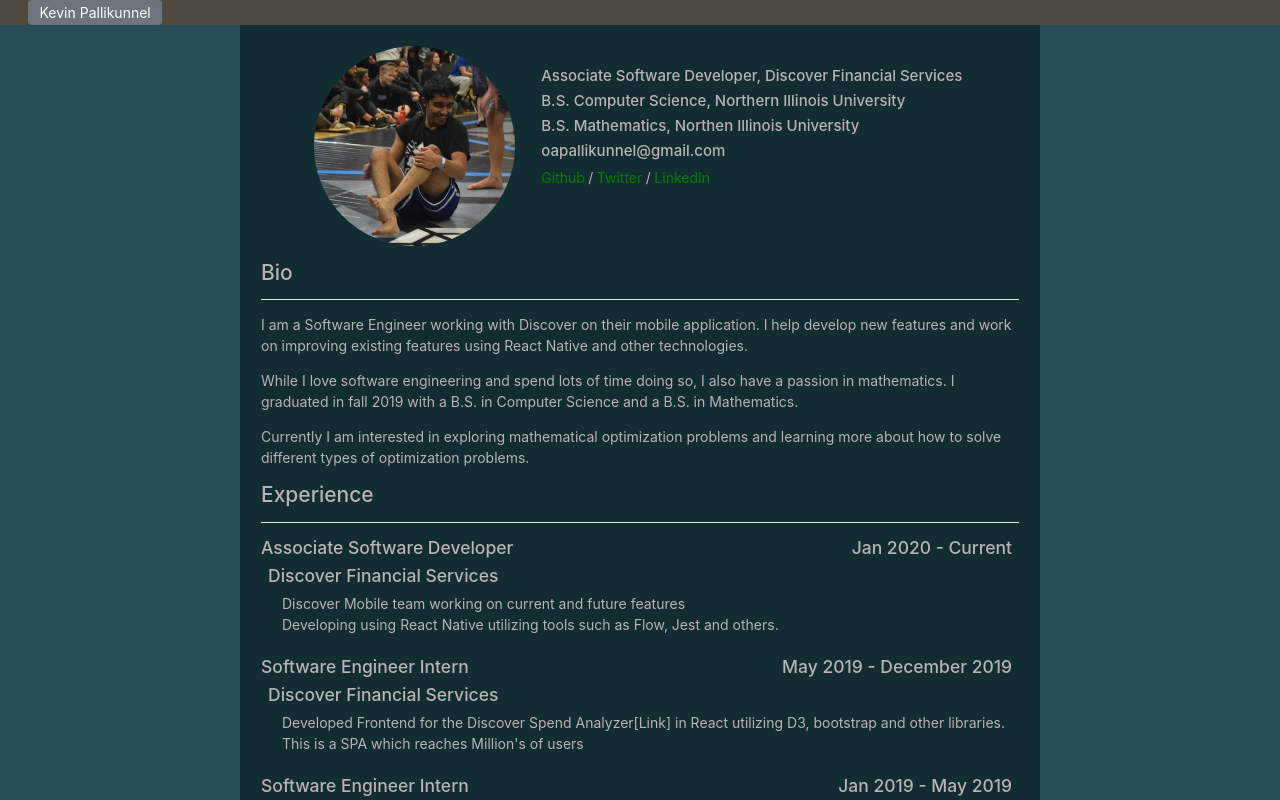
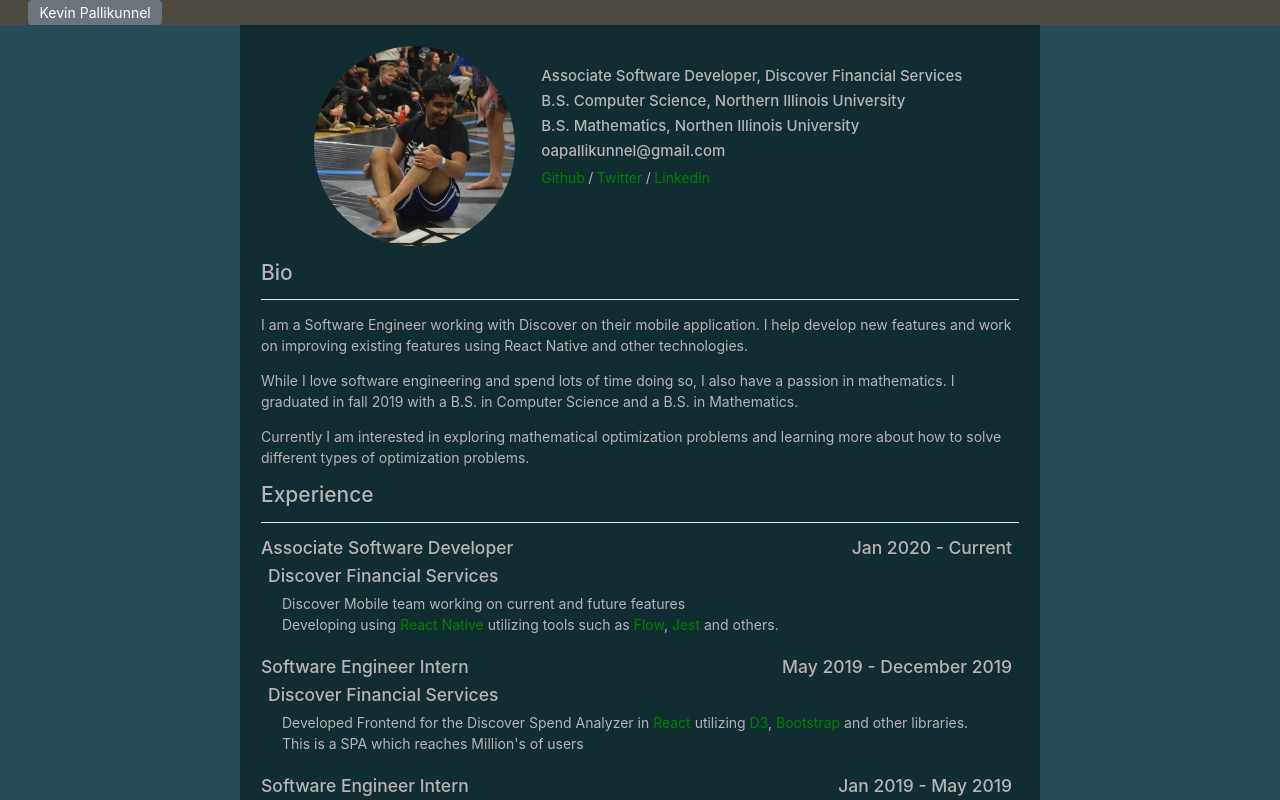
Before and after one commit to kevkevinpal/kevins-website, a React (Create React App) app: page / in a window 1280 px wide. Shown: the top 800 px of the page. Built offline with nearby package versions, Linux system fonts and the light colour scheme.

Commit message:
injecting urls for tools used in experience section

```diff
--- a/src/Components/Experience/Experience.jsx
+++ b/src/Components/Experience/Experience.jsx
@@ -10,7 +10,7 @@
       </div>
       <h5 class="ml-2">{info.organization}</h5>
       {info.description.map(details => (
-        <b4 class="ml-4 d-block">{details}</b4>
+        <b4 class="ml-4 d-block" dangerouslySetInnerHTML={{__html: details}} />
       ))}
     </div>
   ));
--- a/src/Components/Experience/experienceConstants.js
+++ b/src/Components/Experience/experienceConstants.js
@@ -5,7 +5,7 @@
     organization: 'Discover Financial Services',
     description: [
       'Discover Mobile team working on current and future features',
-      'Developing using React Native utilizing tools such as Flow, Jest and others.',
+      'Developing using <a style="color:green" href="https://reactnative.dev/">React Native</a> utilizing tools such as <a style="color:green" href="https://flow.org/">Flow</a>, <a style="color:green" href="https://jestjs.io/">Jest</a> and others.',
     ],
   },
   {
@@ -13,7 +13,7 @@
     title: 'Software Engineer Intern',
     organization: 'Discover Financial Services',
     description: [
-      'Developed Frontend for the Discover Spend Analyzer[Link] in React utilizing D3, bootstrap and other libraries.',
+      'Developed Frontend for the Discover Spend Analyzer in <a style="color:green" href="https://reactjs.org/">React</a> utilizing <a style="color:green" href="https://d3js.org/">D3</a>, <a style="color:green" href="https://getbootstrap.com/">Bootstrap</a> and other libraries.',
       "This is a SPA which reaches Million's of users",
     ],
   },
--- a/src/index.css
+++ b/src/index.css
@@ -1,7 +1,7 @@
 body {
   margin: 0;
-  font-family: -apple-system, BlinkMacSystemFont, "Segoe UI", "Roboto", "Oxygen",
-    "Ubuntu", "Cantarell", "Fira Sans", "Droid Sans", "Helvetica Neue",
+  font-family: -apple-system, BlinkMacSystemFont, 'Segoe UI', 'Roboto', 'Oxygen',
+    'Ubuntu', 'Cantarell', 'Fira Sans', 'Droid Sans', 'Helvetica Neue',
     sans-serif;
   -webkit-font-smoothing: antialiased;
   -moz-osx-font-smoothing: grayscale;
@@ -9,14 +9,18 @@
 }
 
 code {
-  font-family: source-code-pro, Menlo, Monaco, Consolas, "Courier New",
+  font-family: source-code-pro, Menlo, Monaco, Consolas, 'Courier New',
     monospace;
 }
 
 html {
-font-size: 14px
+  font-size: 14px;
 }
 
-div{
-  color: #BAB2B5;
+div {
+  color: #bab2b5;
 }
+
+a {
+  color: green;
+}
```
